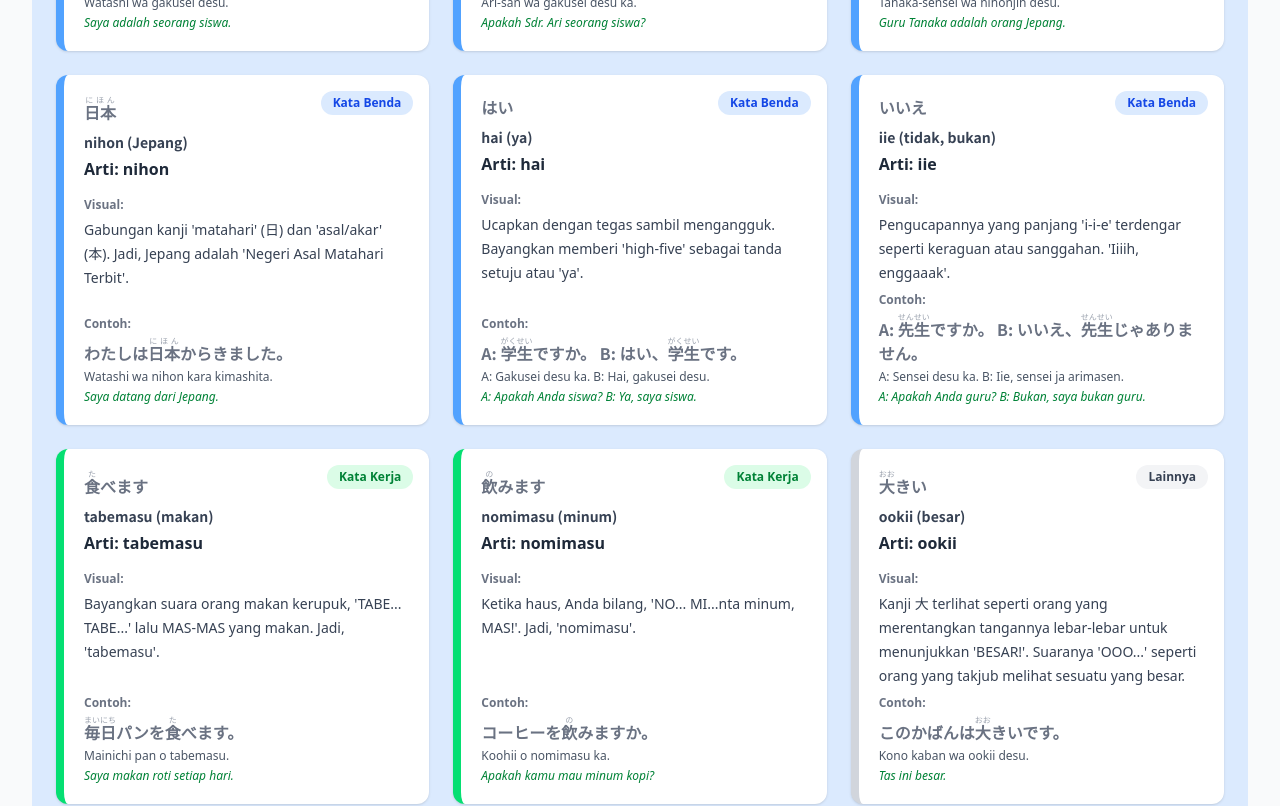
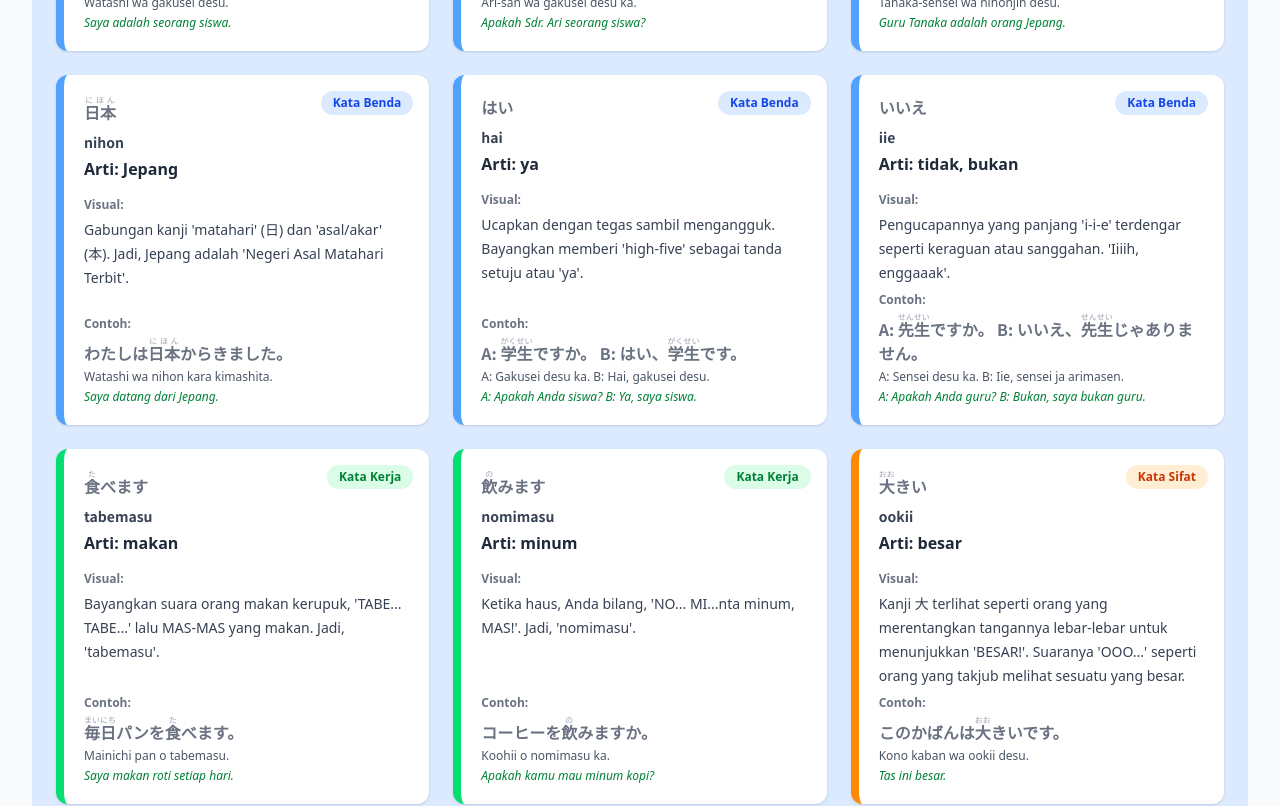
Before and after one commit to randyaswin/study-japan, a Next.js app: page /n5/1 in a window 1280 px wide. Shown: the part 2300-3106 px from the top of the page. Built offline with nearby package versions, Linux system fonts and the light colour scheme.

Commit message:
fix style

```diff
--- a/src/app/n5/[day]/DailySprintClient.tsx
+++ b/src/app/n5/[day]/DailySprintClient.tsx
@@ -363,22 +363,32 @@ export default function DailySprintClient({ sprintData, day, availableDays, sett
                                 let borderColor = '';
                                 let typeLabel = '';
                                 let typeLabelColor = '';
+                                let textColor = 'text-gray-700 dark:text-gray-300';
                                 if (item.type === '🔵') {
                                     borderColor = 'border-blue-400';
                                     typeLabel = 'Kata Benda';
                                     typeLabelColor = 'bg-blue-100 text-blue-700';
+                                    textColor = 'text-blue-700 dark:text-blue-300';
                                 } else if (item.type === '🟢') {
                                     borderColor = 'border-green-400';
                                     typeLabel = 'Kata Kerja';
                                     typeLabelColor = 'bg-green-100 text-green-700';
+                                    textColor = 'text-green-700 dark:text-green-300';
                                 } else if (item.type === '🟣') {
                                     borderColor = 'border-purple-400';
                                     typeLabel = 'Kata Sifat';
                                     typeLabelColor = 'bg-purple-100 text-purple-700';
+                                    textColor = 'text-purple-700 dark:text-purple-300';
+                                } else if (item.type === '🟠') {
+                                    borderColor = 'border-orange-400';
+                                    typeLabel = 'Kata Sifat';
+                                    typeLabelColor = 'bg-orange-100 text-orange-700';
+                                    textColor = 'text-orange-700 dark:text-orange-300';
                                 } else {
                                     borderColor = 'border-gray-300';
                                     typeLabel = 'Lainnya';
                                     typeLabelColor = 'bg-gray-100 text-gray-700';
+                                    textColor = 'text-gray-700 dark:text-gray-300';
                                 }
                                 return (
                                     <div
@@ -405,7 +415,7 @@ export default function DailySprintClient({ sprintData, day, availableDays, sett
                                                 <div className="mb-2">
                                                     {isVocabFlipMode ? (
                                                         <div className="mp-2 flex flex-1 flex-col items-center justify-center min-h-[200px]">
-                                                            <div className={`jp-font text-gray-500 dark:text-gray-400 leading-tight text-3xl sm:text-4xl md:text-5xl  font-bold text-center w-full`}>
+                                                            <div className={`jp-font ${textColor} leading-tight text-3xl sm:text-4xl md:text-5xl  font-bold text-center w-full`}>
                                                                 <Furigana
                                                                     htmlString={item.vocab}
                                                                     className={'text-3xl sm:text-4xl md:text-5xl' }
@@ -413,6 +423,7 @@ export default function DailySprintClient({ sprintData, day, availableDays, sett
                                                                     boldMain={true}
                                                                 />
                                                             </div>
+
                                                             <div className="text-xs text-gray-500 dark:text-gray-400 mt-2">Klik untuk lihat jawaban</div>
                                                         </div>
                                                     ) : (
@@ -429,9 +440,16 @@ export default function DailySprintClient({ sprintData, day, availableDays, sett
                                                     {!isVocabFlipMode && (
                                                         <>
                                                             <div className="text-sm text-gray-700 dark:text-gray-300 mb-1 mt-2">
-                                                                <Furigana htmlString={item.reading_meaning} />
+                                                                <Furigana htmlString={item.reading_meaning.replace(/\(.+\)/, '').trim()} />
                                                             </div>
-                                                            <div className="text-base font-semibold text-gray-800 dark:text-gray-200 mb-2">Arti: {item.reading_meaning.replace(/\(.+\)/, '').trim()}</div>
+                                                            <div className="text-base font-semibold text-gray-800 dark:text-gray-200 mb-2">
+                                                                Arti: {
+                                                                    (() => {
+                                                                        const match = item.reading_meaning.match(/\(([^)]+)\)/);
+                                                                        return match ? match[1] : '';
+                                                                    })()
+                                                                }
+                                                            </div>
                                                         </>
                                                     )}
                                                 </div>
@@ -458,7 +476,7 @@ export default function DailySprintClient({ sprintData, day, availableDays, sett
                                             // Back side - Answer (keep original layout)
                                             <>
                                                 <span className={`absolute right-4 top-4 px-3 py-1 rounded-full text-xs font-semibold ${typeLabelColor} dark:bg-gray-700 dark:text-gray-300`}>{typeLabel}</span>
-                                                <div className={`jp-font text-gray-500 dark:text-gray-400 font-normal leading-tight text-base`}>
+                                                <div className={`jp-font ${textColor} font-normal leading-tight text-base`}>
                                                     <Furigana
                                                         htmlString={item.vocab}
                                                         className={'text-2xl sm:text-4xl md:text-4xl' }
```
